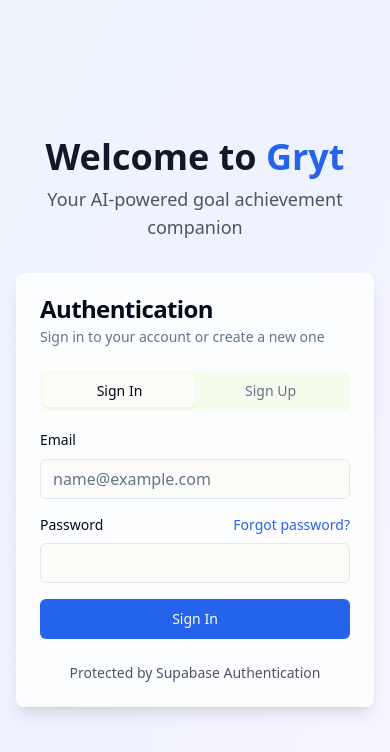
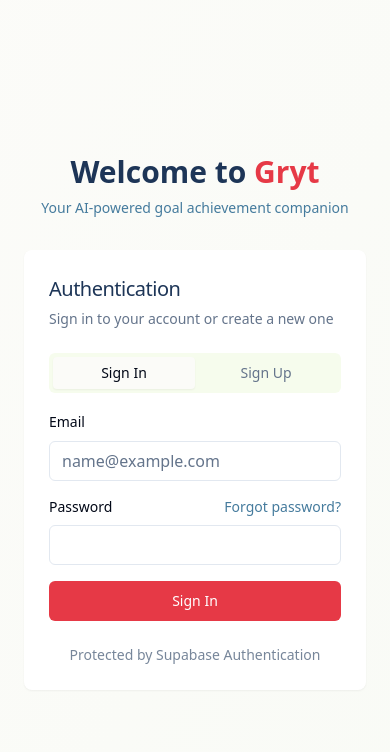
Before and after one commit to nickmerich/gryt, a React (Vite) app: page /auth in a window 390 px wide. Shown: the top 752 px of the page. Built offline with nearby package versions, Linux system fonts and the light colour scheme.

Commit message:
Refactor: Apply minimalist aesthetic and Ghibli illustrations
- Updated color palette to Gryt Red, Victory Blue, and Neutral Grit Gray.
- Integrated Studio Ghibli-inspired illustrations.
- Enhanced interface for emotional engagement and identity.

```diff
--- a/src/pages/Auth.tsx
+++ b/src/pages/Auth.tsx
@@ -7,6 +7,8 @@ import { Card, CardContent, CardDescription, CardFooter, CardHeader, CardTitle }
 import { Tabs, TabsContent, TabsList, TabsTrigger } from '@/components/ui/tabs';
 import { Label } from '@/components/ui/label';
 import { toast } from 'sonner';
+import GhibliIllustration from '@/components/GhibliIllustration';
+import GhibliButton from '@/components/GhibliButton';
 
 const Auth = () => {
   const [email, setEmail] = useState('');
@@ -49,22 +51,44 @@ const Auth = () => {
   };
 
   return (
-    <div className="min-h-screen bg-gradient-to-br from-blue-50 via-indigo-50 to-purple-50 flex items-center justify-center px-4">
-      <div className="w-full max-w-md">
-        <div className="text-center mb-8">
-          <h1 className="text-4xl font-bold text-gray-900 mb-2">
-            Welcome to <span className="text-blue-600">Gryt</span>
-          </h1>
-          <p className="text-lg text-gray-600">Your AI-powered goal achievement companion</p>
+    <div className="min-h-screen flex flex-col md:flex-row">
+      {/* Left side - Illustration */}
+      <div className="hidden md:flex md:w-1/2 relative">
+        <GhibliIllustration
+          type="foggy"
+          className="absolute inset-0 w-full h-full"
+          animate={true}
+        />
+        <div className="absolute inset-0 bg-gradient-to-r from-gryt-dark/40 to-transparent flex items-center justify-center">
+          <div className="text-white max-w-md p-8">
+            <h1 className="ghibli-title text-4xl mb-4 text-white">Journey with <span className="text-gryt-red">Gryt</span></h1>
+            <p className="ghibli-subtitle mb-6 text-gryt-gray">
+              "The most beautiful things in the world cannot be seen or touched, they are felt with the heart."
+            </p>
+            <p className="text-gryt-gray/80 text-sm">
+              Gryt is your companion on the path of personal growth and achievement, inspired by the perseverance and wonder found in life's journey.
+            </p>
+          </div>
+        </div>
       </div>
 
-        <Card className="border-0 shadow-lg bg-white/80 backdrop-blur-sm">
+      {/* Right side - Authentication */}
+      <div className="flex-1 flex items-center justify-center p-6 bg-gradient-to-br from-background to-gryt-gray/20">
+        <div className="w-full max-w-md">
+          <div className="text-center mb-8 md:text-left slide-animation">
+            <h2 className="text-3xl font-bold text-gryt-dark dark:text-gryt-gray mb-2">
+              Welcome to <span className="text-gryt-red">Gryt</span>
+            </h2>
+            <p className="text-gryt-blue dark:text-gryt-light text-sm">Your AI-powered goal achievement companion</p>
+          </div>
+
+          <Card className="ghibli-card">
             <CardHeader>
-            <CardTitle>Authentication</CardTitle>
+              <CardTitle className="text-xl font-medium text-gryt-dark dark:text-gryt-gray">Authentication</CardTitle>
               <CardDescription>Sign in to your account or create a new one</CardDescription>
             </CardHeader>
             <CardContent>
-            <Tabs defaultValue="signin">
+              <Tabs defaultValue="signin" className="slide-animation">
                 <TabsList className="grid w-full grid-cols-2 mb-4">
                   <TabsTrigger value="signin">Sign In</TabsTrigger>
                   <TabsTrigger value="signup">Sign Up</TabsTrigger>
@@ -82,12 +106,13 @@ const Auth = () => {
                           value={email}
                           onChange={(e) => setEmail(e.target.value)}
                           required
+                          className="bg-white/50 dark:bg-gryt-dark/50"
                         />
                       </div>
                       <div className="space-y-2">
                         <div className="flex items-center justify-between">
                           <Label htmlFor="password-signin">Password</Label>
-                        <a href="#" className="text-sm text-blue-600 hover:text-blue-800">
+                          <a href="#" className="text-sm text-gryt-blue hover:text-gryt-red dark:text-gryt-light dark:hover:text-gryt-red">
                             Forgot password?
                           </a>
                         </div>
@@ -97,15 +122,17 @@ const Auth = () => {
                           value={password}
                           onChange={(e) => setPassword(e.target.value)}
                           required
+                          className="bg-white/50 dark:bg-gryt-dark/50"
                         />
                       </div>
-                    <Button
+                      <GhibliButton
                         type="submit"
-                      className="w-full bg-blue-600 hover:bg-blue-700"
+                        className="w-full bg-gryt-red hover:bg-gryt-red/90 text-white"
+                        glowColor="red"
                         disabled={isLoading}
                       >
                         {isLoading ? 'Signing in...' : 'Sign In'}
-                    </Button>
+                      </GhibliButton>
                     </div>
                   </form>
                 </TabsContent>
@@ -122,6 +149,7 @@ const Auth = () => {
                           value={email}
                           onChange={(e) => setEmail(e.target.value)}
                           required
+                          className="bg-white/50 dark:bg-gryt-dark/50"
                         />
                       </div>
                       <div className="space-y-2">
@@ -132,24 +160,27 @@ const Auth = () => {
                           value={password}
                           onChange={(e) => setPassword(e.target.value)}
                           required
+                          className="bg-white/50 dark:bg-gryt-dark/50"
                         />
                       </div>
-                    <Button
+                      <GhibliButton
                         type="submit"
-                      className="w-full bg-blue-600 hover:bg-blue-700"
+                        className="w-full bg-gryt-blue hover:bg-gryt-blue/90 text-white"
+                        glowColor="blue"
                         disabled={isLoading}
                       >
                         {isLoading ? 'Creating account...' : 'Create Account'}
-                    </Button>
+                      </GhibliButton>
                     </div>
                   </form>
                 </TabsContent>
               </Tabs>
             </CardContent>
-          <CardFooter className="flex justify-center text-sm text-gray-600">
+            <CardFooter className="flex justify-center text-sm text-gryt-dark/60 dark:text-gryt-light/60">
               Protected by Supabase Authentication
             </CardFooter>
           </Card>
+        </div>
       </div>
     </div>
   );
--- a/src/pages/Index.tsx
+++ b/src/pages/Index.tsx
@@ -1,4 +1,4 @@
-import { useState, useEffect } from 'react';
+import { useState } from 'react';
 import { Plus, Calendar, ChevronRight, BarChart, Users } from 'lucide-react';
 import { Button } from '@/components/ui/button';
 import { Card, CardContent, CardDescription, CardHeader, CardTitle } from '@/components/ui/card';
@@ -12,6 +12,9 @@ import MainNav from '@/components/MainNav';
 import { Link } from 'react-router-dom';
 import { useGoals, GoalInput } from '@/hooks/useGoals';
 import { useAuth } from '@/contexts/AuthContext';
+import GhibliLayout from '@/components/GhibliLayout';
+import GhibliButton from '@/components/GhibliButton';
+import GhibliCard from '@/components/GhibliCard';
 
 const Index = () => {
   const { user } = useAuth();
@@ -43,101 +46,101 @@ const Index = () => {
   }).length || 0;
 
   return (
-    <div className="min-h-screen bg-gradient-to-br from-blue-50 via-indigo-50 to-purple-50">
+    <GhibliLayout illustrationType="mountains">
       <div className="container mx-auto px-4 py-8">
         {/* Header with Navigation */}
         <div className="flex items-center justify-between mb-8">
-          <MainNav />
           <div className="flex items-center gap-2">
             {user && (
               <div className="text-sm text-gray-600 mr-2">
                 {user.email}
               </div>
             )}
-            <Button
+            <GhibliButton
               onClick={() => setIsCreateDialogOpen(true)}
-              className="bg-blue-600 hover:bg-blue-700 text-white"
+              className="bg-gryt-red hover:bg-gryt-red/90 text-white"
+              glowColor="red"
             >
               <Plus className="w-4 h-4 mr-2" />
               Add Goal
-            </Button>
+            </GhibliButton>
           </div>
         </div>
 
         {/* Header */}
-        <div className="text-center mb-8">
-          <h1 className="text-4xl font-bold text-gray-900 mb-2">
-            Welcome to <span className="text-blue-600">Gryt</span>
+        <div className="text-center mb-8 slide-animation">
+          <h1 className="ghibli-title mb-2">
+            Welcome to <span className="text-gryt-red">Gryt</span>
           </h1>
-          <p className="text-lg text-gray-600">Your AI-powered goal achievement companion</p>
+          <p className="ghibli-subtitle">Your AI-powered goal achievement companion</p>
         </div>
 
         {/* Stats Overview */}
         <div className="grid grid-cols-2 md:grid-cols-4 gap-3 md:gap-6 mb-8">
-          <Card className="bg-white/70 backdrop-blur-sm border-0 shadow-lg">
+          <GhibliCard className="pulse-animation">
             <CardHeader className="pb-2">
-              <CardTitle className="text-sm font-medium text-gray-600">Active Goals</CardTitle>
+              <CardTitle className="text-sm font-medium text-gryt-dark dark:text-gryt-light">Active Goals</CardTitle>
             </CardHeader>
             <CardContent>
-              <div className="text-2xl font-bold text-blue-600">{totalGoals}</div>
+              <div className="text-2xl font-bold text-gryt-blue">{totalGoals}</div>
             </CardContent>
-          </Card>
+          </GhibliCard>
 
-          <Card className="bg-white/70 backdrop-blur-sm border-0 shadow-lg">
+          <GhibliCard className="pulse-animation">
             <CardHeader className="pb-2">
-              <CardTitle className="text-sm font-medium text-gray-600">Completed</CardTitle>
+              <CardTitle className="text-sm font-medium text-gryt-dark dark:text-gryt-light">Completed</CardTitle>
             </CardHeader>
             <CardContent>
               <div className="text-2xl font-bold text-green-600">{completedGoals}</div>
             </CardContent>
-          </Card>
+          </GhibliCard>
 
-          <Card className="bg-white/70 backdrop-blur-sm border-0 shadow-lg">
+          <GhibliCard className="pulse-animation">
             <CardHeader className="pb-2">
-              <CardTitle className="text-sm font-medium text-gray-600">Active Streaks</CardTitle>
+              <CardTitle className="text-sm font-medium text-gryt-dark dark:text-gryt-light">Active Streaks</CardTitle>
             </CardHeader>
             <CardContent>
               <div className="text-2xl font-bold text-orange-600">{totalActiveStreaks}</div>
             </CardContent>
-          </Card>
+          </GhibliCard>
 
-          <Card className="bg-white/70 backdrop-blur-sm border-0 shadow-lg">
+          <GhibliCard className="pulse-animation">
             <CardHeader className="pb-2">
-              <CardTitle className="text-sm font-medium text-gray-600">Avg Progress</CardTitle>
+              <CardTitle className="text-sm font-medium text-gryt-dark dark:text-gryt-light">Avg Progress</CardTitle>
             </CardHeader>
             <CardContent>
               <div className="text-2xl font-bold text-purple-600">{averageProgress}%</div>
-              <Progress value={averageProgress} className="mt-2" />
+              <Progress value={averageProgress} className="mt-2" indicatorClassName="bg-gryt-red" />
             </CardContent>
-          </Card>
+          </GhibliCard>
         </div>
 
         {/* Dream Circles Callout */}
-        <Card className="bg-white/70 backdrop-blur-sm border-0 shadow-lg mb-8 overflow-hidden">
+        <GhibliCard className="mb-8 overflow-hidden" glow={true}>
           <div className="flex flex-col md:flex-row">
             <div className="md:w-2/3 p-6">
               <div className="flex items-center mb-2">
-                <Users className="h-5 w-5 text-blue-600 mr-2" />
-                <h3 className="text-xl font-semibold text-blue-600">Dream Circles</h3>
+                <Users className="h-5 w-5 text-gryt-blue mr-2" />
+                <h3 className="text-xl font-semibold text-gryt-blue">Dream Circles</h3>
               </div>
-              <p className="mb-4 text-gray-700">
+              <p className="mb-4 text-gryt-dark dark:text-gryt-gray">
                 Join micro-communities centered around specific goals. Connect with others on similar journeys,
                 share progress, overcome challenges together, and celebrate each other's wins.
               </p>
               <Link to="/circles">
-                <Button className="bg-blue-600 hover:bg-blue-700">
+                <GhibliButton className="bg-gryt-blue hover:bg-gryt-blue/90 text-white" glowColor="blue">
                   Find Your Circle
-                </Button>
+                </GhibliButton>
               </Link>
             </div>
-            <div className="bg-gradient-to-r from-blue-500 to-indigo-600 md:w-1/3 p-6 flex items-center justify-center">
+            <div className="bg-gradient-to-r from-gryt-blue to-gryt-blue/70 md:w-1/3 p-6 flex items-center justify-center">
               <div className="text-white text-center">
                 <div className="text-3xl font-bold mb-2">6+</div>
                 <div className="text-sm">Active Dream Circles</div>
               </div>
             </div>
           </div>
-        </Card>
+        </GhibliCard>
 
         {/* AI Insights */}
         {goals && goals.length > 0 && <AIInsights goals={goals} />}
@@ -145,16 +148,16 @@ const Index = () => {
         {/* Weekly Review Section */}
         <div className="mb-8">
           <div className="flex justify-between items-center mb-4">
-            <h2 className="text-xl font-bold text-gray-900">Weekly Review</h2>
-            <Button variant="ghost" className="text-blue-600 p-0">
+            <h2 className="ghibli-subtitle">Weekly Review</h2>
+            <Button variant="ghost" className="text-gryt-blue p-0">
               View All <ChevronRight className="w-4 h-4 ml-1" />
             </Button>
           </div>
           <div className="grid grid-cols-1 md:grid-cols-2 gap-6">
-            <Card className="bg-white/70 backdrop-blur-sm border-0 shadow-lg">
+            <GhibliCard>
               <CardHeader className="pb-2">
-                <CardTitle className="flex items-center text-gray-700 text-base">
-                  <Calendar className="w-4 h-4 mr-2 text-blue-500" />
+                <CardTitle className="flex items-center text-gryt-dark text-base dark:text-gryt-light">
+                  <Calendar className="w-4 h-4 mr-2 text-gryt-red" />
                   Upcoming Deadlines
                 </CardTitle>
               </CardHeader>
@@ -193,11 +196,11 @@ const Index = () => {
                   <p className="text-gray-500 text-sm">No upcoming deadlines in the next 14 days.</p>
                 )}
               </CardContent>
-            </Card>
+            </GhibliCard>
 
-            <Card className="bg-white/70 backdrop-blur-sm border-0 shadow-lg">
+            <GhibliCard>
               <CardHeader className="pb-2">
-                <CardTitle className="flex items-center text-gray-700 text-base">
+                <CardTitle className="flex items-center text-gryt-dark text-base dark:text-gryt-light">
                   <BarChart className="w-4 h-4 mr-2 text-green-500" />
                   Progress Highlights
                 </CardTitle>
@@ -226,27 +229,28 @@ const Index = () => {
                   <p className="text-gray-500 text-sm">No progress recorded yet. Start working on your goals!</p>
                 )}
               </CardContent>
-            </Card>
+            </GhibliCard>
           </div>
         </div>
 
         {/* Goals Section */}
         <div className="flex justify-between items-center mb-6">
-          <h2 className="text-2xl font-bold text-gray-900">Your Goals</h2>
-          <Button
+          <h2 className="ghibli-title">Your Goals</h2>
+          <GhibliButton
             onClick={() => setIsCreateDialogOpen(true)}
-            className="bg-blue-600 hover:bg-blue-700 text-white"
+            className="bg-gryt-red hover:bg-gryt-red/90 text-white"
+            glowColor="red"
           >
             <Plus className="w-4 h-4 mr-2" />
             Add Goal
-          </Button>
+          </GhibliButton>
         </div>
 
         {/* Goals Grid */}
         {isLoading ? (
           <div className="text-center py-10">
-            <div className="inline-block animate-spin rounded-full h-8 w-8 border-b-2 border-blue-700 mb-4"></div>
-            <p className="text-gray-600">Loading your goals...</p>
+            <div className="inline-block animate-spin rounded-full h-8 w-8 border-b-2 border-gryt-red mb-4"></div>
+            <p className="text-gryt-dark dark:text-gryt-gray">Loading your goals...</p>
           </div>
         ) : goals?.length ? (
           <div className="grid grid-cols-1 md:grid-cols-2 lg:grid-cols-3 gap-6">
@@ -259,19 +263,20 @@ const Index = () => {
             ))}
           </div>
         ) : (
-          <Card className="bg-white/70 backdrop-blur-sm border-0 shadow-lg">
+          <GhibliCard>
             <CardContent className="text-center py-12">
-              <h3 className="text-lg font-semibold text-gray-900 mb-2">No goals yet</h3>
-              <p className="text-gray-600 mb-4">Start your journey by creating your first goal!</p>
-              <Button
+              <h3 className="text-lg font-semibold text-gryt-dark dark:text-gryt-gray mb-2">No goals yet</h3>
+              <p className="text-gryt-dark/70 dark:text-gryt-gray/70 mb-4">Start your journey by creating your first goal!</p>
+              <GhibliButton
                 onClick={() => setIsCreateDialogOpen(true)}
-                className="bg-blue-600 hover:bg-blue-700 text-white"
+                className="bg-gryt-red hover:bg-gryt-red/90 text-white"
+                glowColor="red"
               >
                 <Plus className="w-4 h-4 mr-2" />
                 Create Your First Goal
-              </Button>
+              </GhibliButton>
             </CardContent>
-          </Card>
+          </GhibliCard>
         )}
 
         {/* Create Goal Dialog */}
@@ -284,7 +289,7 @@ const Index = () => {
         {/* GrytGPT Chat Modal */}
         <ChatModal goals={goals || []} />
       </div>
-    </div>
+    </GhibliLayout>
   );
 };
 
```
Lines whose indentation alone changed are shown as unchanged.
